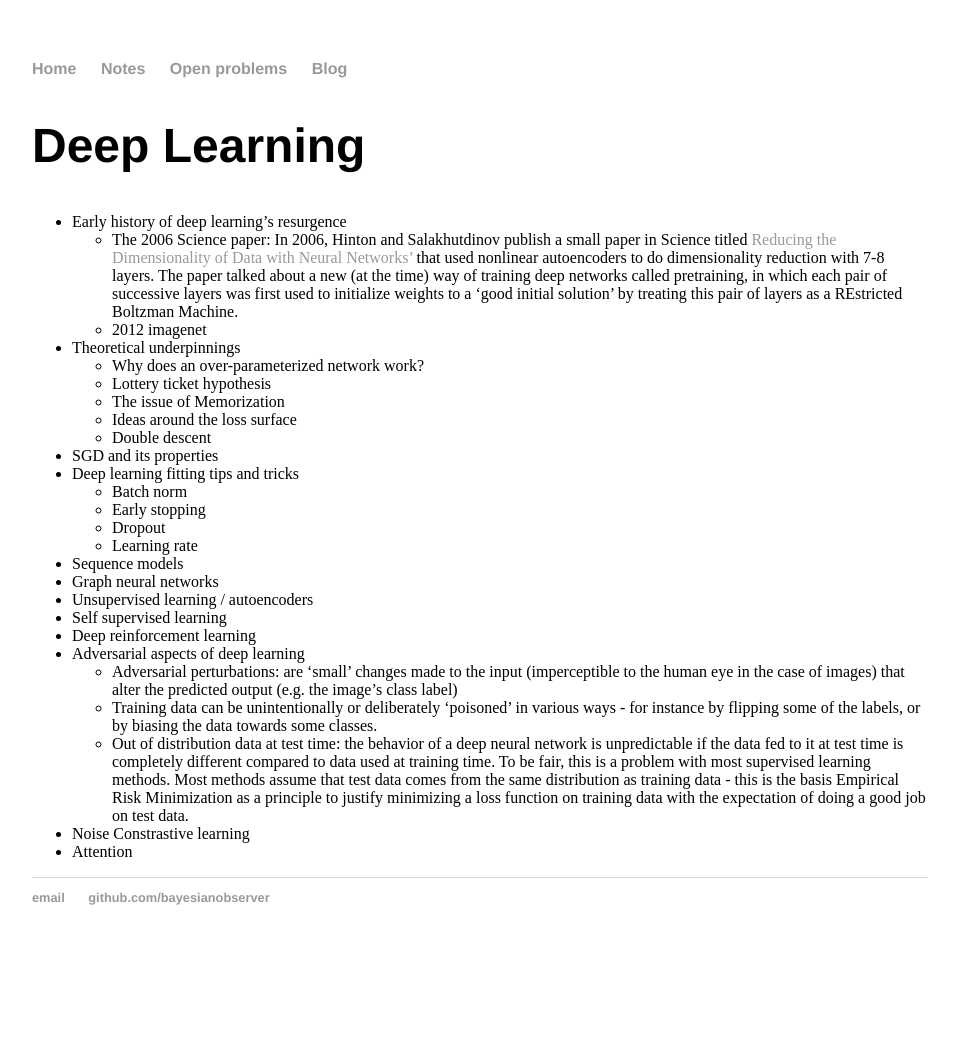
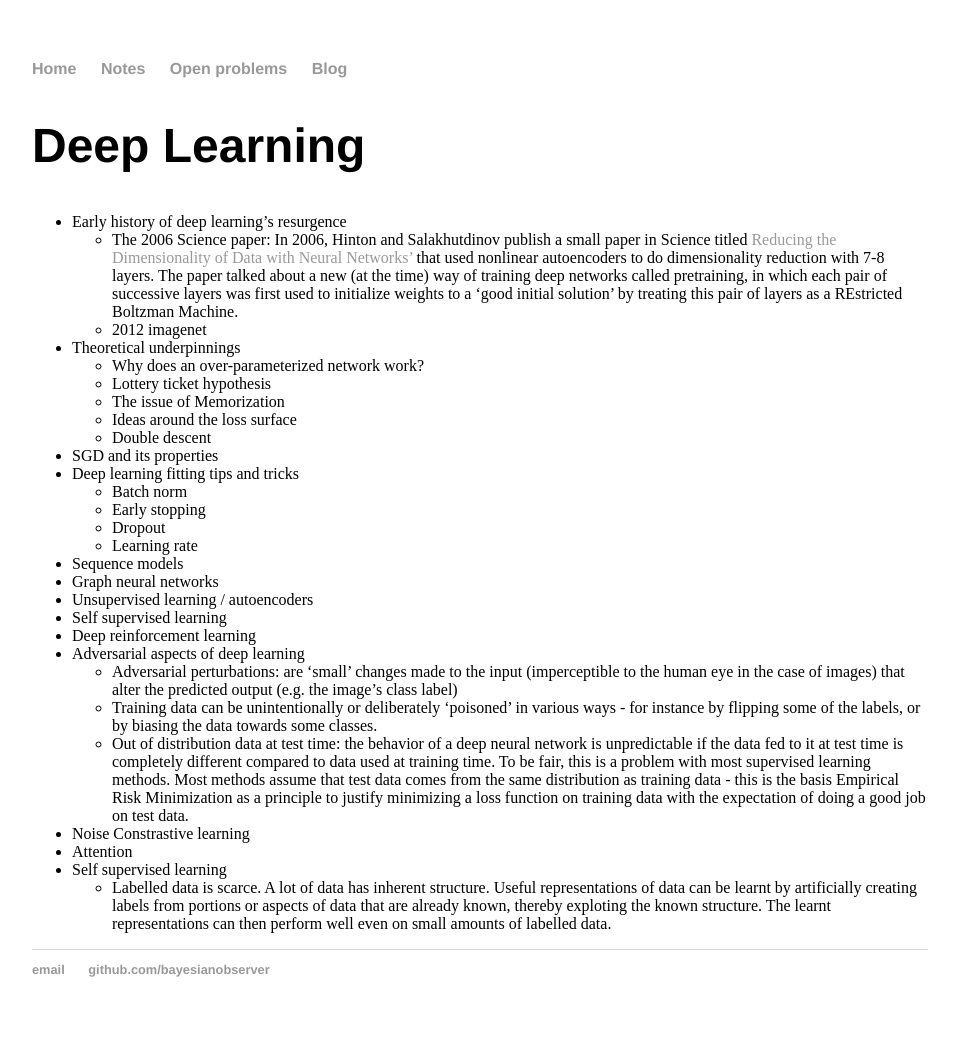
Before and after one commit to bayesianobserver/bayesianobserver.github.io, a Jekyll site: the page built from ml/deeplearning.md, in a window 1280 px wide. Shown: the whole page, without its empty margins (160-1117 px from the left). Built offline with Jekyll 4.4.1, drawn with Linux system fonts in a browser that asks for light colours; before the commit the page ends 965 px from its top, so only the background shows below that.

Commit message:
Update deeplearning.md

```diff
--- a/ml/deeplearning.md
+++ b/ml/deeplearning.md
@@ -30,3 +30,5 @@ Data with Neural Networks'](https://www.cs.toronto.edu/~hinton/science.pdf) that
 	- Out of distribution data at test time: the behavior of a deep neural network is unpredictable if the data fed to it at test time is completely different compared to data used at training time. To be fair, this is a problem with most supervised learning methods. Most methods assume that test data comes from the same distribution as training data - this is the basis Empirical Risk Minimization as a principle to justify minimizing a loss function on training data with the expectation of doing a good job on test data.
 - Noise Constrastive learning
 - Attention
+- Self supervised learning
+	- Labelled data is scarce. A lot of data has inherent structure. Useful representations of data can be learnt by artificially creating labels from portions or aspects of data that are already known, thereby exploting the known structure. The learnt representations can then perform well even on small amounts of labelled data.
```
